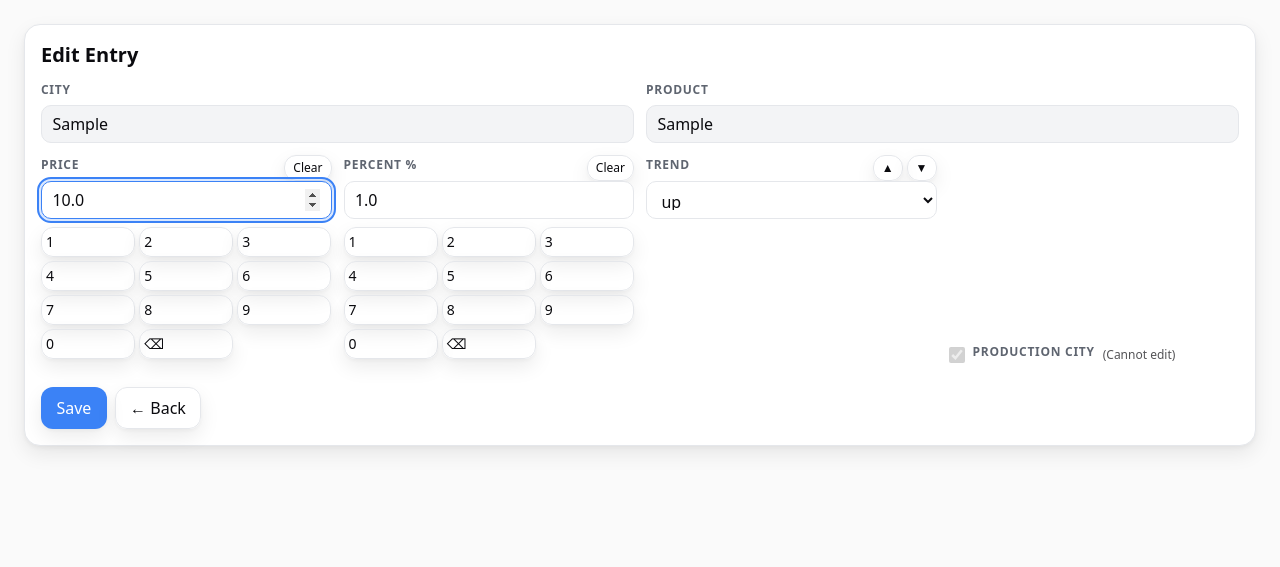
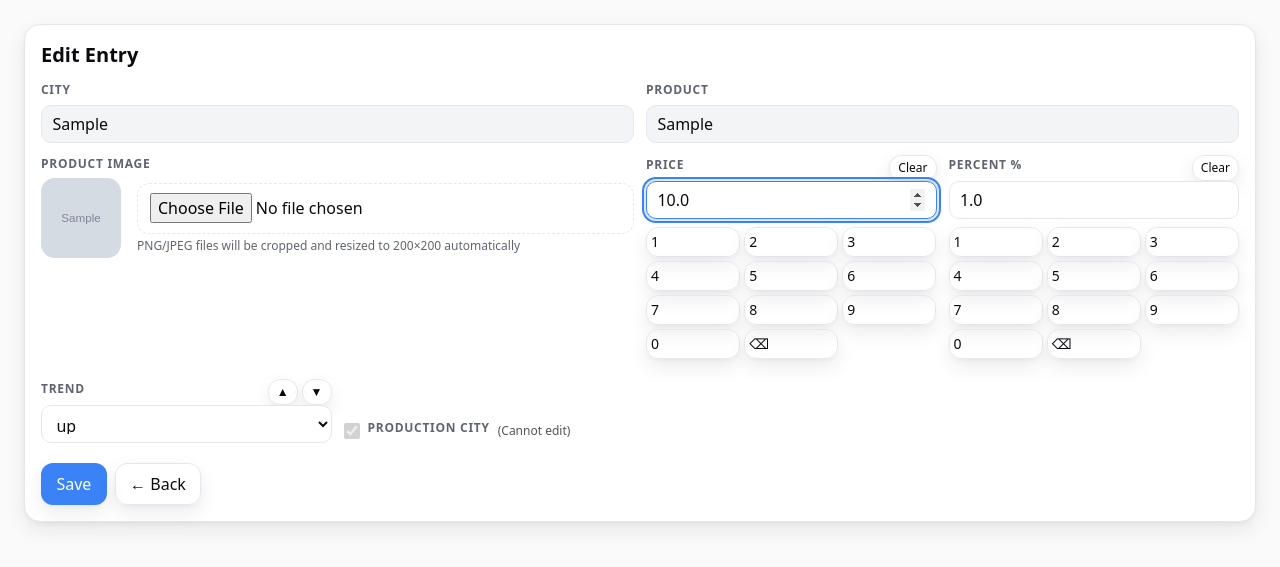
Before and after one commit to R1index/TradeResonance, a Flask app: page /entries/1/edit?lang=en in a window 1280 px wide. Shown: the part 67-634 px from the top of the page. Run offline with Flask 3, Linux system fonts and the light colour scheme; tables that the repository leaves empty hold one stand-in row (values such as "Sample post"); grey boxes marked "Sample" are stand-in pictures; some libraries are stand-ins or nearby versions.

Commit message:
Add product images with upload and autocomplete previews

```diff
--- a/requirements.txt
+++ b/requirements.txt
@@ -3,3 +3,4 @@ SQLAlchemy==2.0.35
 psycopg[binary]==3.2.12
 Flask-SQLAlchemy==3.1.1
 gunicorn==23.0.0
+Pillow==10.4.0
--- a/static/tw-app.css
+++ b/static/tw-app.css
@@ -639,6 +639,97 @@ details[open] > summary {
   outline-offset: 2px;
 }
 
+.product-thumb {
+  width: 2.75rem;
+  height: 2.75rem;
+  border-radius: var(--radius-md);
+  background-color: var(--hover);
+  color: var(--muted);
+  display: inline-flex;
+  align-items: center;
+  justify-content: center;
+  overflow: hidden;
+  flex-shrink: 0;
+}
+
+.product-thumb--large {
+  width: 5rem;
+  height: 5rem;
+  border-radius: var(--radius-lg);
+  font-size: 2rem;
+}
+
+.product-thumb--table {
+  width: 2.5rem;
+  height: 2.5rem;
+}
+
+.product-thumb--suggestion {
+  width: 2rem;
+  height: 2rem;
+  border-radius: var(--radius-sm);
+  font-size: 1.1rem;
+}
+
+.product-thumb img {
+  width: 100%;
+  height: 100%;
+  object-fit: cover;
+  display: block;
+}
+
+.product-suggestion-panel {
+  position: absolute;
+  background-color: var(--bg-soft);
+  border: 1px solid var(--border);
+  border-radius: var(--radius-md);
+  box-shadow: var(--shadow);
+  max-height: 16rem;
+  overflow-y: auto;
+  padding: 0.25rem 0;
+  z-index: 60;
+}
+
+.product-suggestion-item {
+  display: flex;
+  align-items: center;
+  gap: 0.75rem;
+  padding: 0.4rem 0.75rem;
+  width: 100%;
+  background: transparent;
+  border: none;
+  cursor: pointer;
+  text-align: left;
+  color: inherit;
+  font-size: 0.95rem;
+}
+
+.product-suggestion-item:hover,
+.product-suggestion-item:focus {
+  background-color: var(--hover);
+  outline: none;
+}
+
+.product-suggestion-name {
+  flex: 1;
+}
+
+.input-file {
+  width: 100%;
+  padding: 0.6rem 0.75rem;
+  border: 1px dashed var(--border);
+  border-radius: var(--radius-md);
+  background-color: var(--bg-soft);
+  color: inherit;
+  transition: var(--transition);
+}
+
+.input-file:focus {
+  outline: none;
+  border-color: var(--brand);
+  box-shadow: var(--focus-ring);
+}
+
 /* === DARK THEME FIXES === */
 
 /* Inform the browser that dark color-scheme is supported */
--- a/static/tw-app.js
+++ b/static/tw-app.js
@@ -222,12 +222,149 @@ const ToastManager = {
   }
 };
 
+const ProductAutocomplete = {
+  data: [],
+  panels: new Map(),
+
+  init() {
+    const script = document.getElementById('product-suggestions-data');
+    if (!script) return;
+
+    try {
+      this.data = JSON.parse(script.textContent) || [];
+    } catch (error) {
+      console.warn('Failed to parse product suggestions:', error);
+      return;
+    }
+
+    if (!this.data.length) return;
+
+    const inputs = Array.from(document.querySelectorAll('[data-product-autocomplete]'));
+    if (!inputs.length) return;
+
+    inputs.forEach((input) => this.attach(input));
+
+    window.addEventListener('resize', () => this.repositionAll());
+    window.addEventListener('scroll', () => this.repositionAll(), true);
+    document.addEventListener('click', (event) => {
+      this.panels.forEach((panel, input) => {
+        if (event.target === input || panel.contains(event.target)) return;
+        panel.classList.add('hidden');
+      });
+    });
+  },
+
+  attach(input) {
+    const panel = document.createElement('div');
+    panel.className = 'product-suggestion-panel hidden';
+    panel.setAttribute('role', 'listbox');
+    document.body.appendChild(panel);
+    this.panels.set(input, panel);
+
+    const update = () => {
+      this.positionPanel(input, panel);
+      this.renderSuggestions(input, panel);
+    };
+
+    input.addEventListener('focus', () => {
+      update();
+      if (panel.dataset.items === 'true') panel.classList.remove('hidden');
+    });
+
+    input.addEventListener('input', () => {
+      update();
+      if (panel.dataset.items === 'true') panel.classList.remove('hidden');
+    });
+
+    input.addEventListener('keydown', (event) => {
+      if (event.key === 'Escape') {
+        panel.classList.add('hidden');
+      }
+    });
+
+    input.addEventListener('blur', () => {
+      setTimeout(() => panel.classList.add('hidden'), 120);
+    });
+
+    panel.addEventListener('mousedown', (event) => event.preventDefault());
+    panel.addEventListener('click', (event) => {
+      const target = event.target.closest('[data-value]');
+      if (!target) return;
+      input.value = target.dataset.value || '';
+      input.dispatchEvent(new Event('input', { bubbles: true }));
+      panel.classList.add('hidden');
+    });
+  },
+
+  repositionAll() {
+    this.panels.forEach((panel, input) => {
+      if (panel.classList.contains('hidden')) return;
+      this.positionPanel(input, panel);
+    });
+  },
+
+  positionPanel(input, panel) {
+    const rect = input.getBoundingClientRect();
+    panel.style.minWidth = `${rect.width}px`;
+    panel.style.width = `${rect.width}px`;
+    panel.style.left = `${window.scrollX + rect.left}px`;
+    panel.style.top = `${window.scrollY + rect.bottom + 4}px`;
+  },
+
+  renderSuggestions(input, panel) {
+    const query = (input.value || '').trim().toLowerCase();
+    const results = this.data
+      .filter((item) => !query || item.name.toLowerCase().includes(query))
+      .slice(0, 10);
+
+    panel.innerHTML = '';
+
+    if (!results.length) {
+      panel.dataset.items = 'false';
+      panel.classList.add('hidden');
+      return;
+    }
+
+    results.forEach((item) => {
+      const option = document.createElement('button');
+      option.type = 'button';
+      option.className = 'product-suggestion-item';
+      option.dataset.value = item.name;
+      option.setAttribute('role', 'option');
+
+      const thumb = document.createElement('div');
+      thumb.className = 'product-thumb product-thumb--suggestion';
+      if (item.image) {
+        const img = document.createElement('img');
+        img.src = item.image;
+        img.alt = item.name;
+        thumb.appendChild(img);
+      } else {
+        const fallback = document.createElement('span');
+        fallback.textContent = '📦';
+        thumb.appendChild(fallback);
+      }
+      option.appendChild(thumb);
+
+      const label = document.createElement('span');
+      label.className = 'product-suggestion-name';
+      label.textContent = item.name;
+      option.appendChild(label);
+
+      panel.appendChild(option);
+    });
+
+    panel.dataset.items = 'true';
+  },
+};
+
 // Инициализация приложения
 document.addEventListener('DOMContentLoaded', () => {
   ThemeManager.init();
   MobileMenu.init();
   ClockManager.init();
   ToastManager.init();
+  ProductAutocomplete.init();
 });
 
 // Очистка при размонтировании (если нужно)
--- a/templates/base.html
+++ b/templates/base.html
@@ -98,6 +98,9 @@
       {% block content %}{% endblock %}
     </main>
 
+    {% if product_suggestions is defined %}
+    <script id="product-suggestions-data" type="application/json">{{ product_suggestions | tojson }}</script>
+    {% endif %}
     <script src="{{ url_for('static', filename='tw-app.js') }}"></script>
   </body>
 </html>
--- a/templates/entry_form.html
+++ b/templates/entry_form.html
@@ -3,7 +3,7 @@
 <section class="card p-4">
   <h1 class="text-xl font-semibold mb-3">{{ title }}</h1>
 
-  <form method="post" class="grid grid-cols-1 md:grid-cols-4 gap-3" id="entryForm">
+  <form method="post" enctype="multipart/form-data" class="grid grid-cols-1 md:grid-cols-4 gap-3" id="entryForm">
     <input type="hidden" name="next" value="{{ next_url or request.referrer }}">
 
     {# скрытый _action убран — действие выбирается кнопками ниже #}
@@ -54,6 +54,7 @@
           class="input"
           list="productsList"
           autocomplete="off" spellcheck="false"
+          data-product-autocomplete
           value="{{ request.form.get('product','') }}"
           required>
         <datalist id="productsList">
@@ -61,6 +62,26 @@
         </datalist>
       {% endif %}
     </div>
+
+    {% if e %}
+    <!-- Изображение товара -->
+    <div class="md:col-span-2">
+      <label class="label">{{ t('product_image') }}</label>
+      <div class="flex flex-wrap items-center gap-4">
+        <div class="product-thumb product-thumb--large">
+          {% if e.image_path %}
+            <img src="{{ url_for('static', filename=e.image_path) }}" alt="{{ e.product }}">
+          {% else %}
+            <span>📦</span>
+          {% endif %}
+        </div>
+        <div class="flex-1 min-w-[12rem] space-y-1">
+          <input type="file" name="image" accept="image/*" class="input-file">
+          <p class="text-xs text-[var(--muted)]">{{ t('product_image_hint') }}</p>
+        </div>
+      </div>
+    </div>
+    {% endif %}
 
     <!-- Цена + Очистить + Цифровая клавиатура -->
     <div>
--- a/traderesonance/localization.py
+++ b/traderesonance/localization.py
@@ -30,6 +30,8 @@ STRINGS: Dict[str, Dict[str, str]] = {
         "down": "down",
         "city": "City",
         "product": "Product",
+        "product_image": "Product image",
+        "product_image_hint": "PNG/JPEG files will be cropped and resized to 200×200 automatically",
         "is_prod_city": "Production city",
         "yes": "Yes",
         "no": "No",
@@ -74,6 +76,7 @@ STRINGS: Dict[str, Dict[str, str]] = {
         "cannot_edit": "Cannot edit",
         "saving": "Saving...",
         "submitting": "Submitting...",
+        "invalid_image": "Could not process image. Please upload a valid PNG or JPEG file.",
     },
     "ru": {
         "app_title": "Трейд Хелпер",
@@ -99,6 +102,8 @@ STRINGS: Dict[str, Dict[str, str]] = {
         "down": "падение",
         "city": "Город",
         "product": "Товар",
+        "product_image": "Изображение товара",
+        "product_image_hint": "PNG/JPEG автоматически обрезаются и масштабируются до 200×200",
         "is_prod_city": "Производственный город",
         "yes": "Да",
         "no": "Нет",
@@ -143,6 +148,7 @@ STRINGS: Dict[str, Dict[str, str]] = {
         "cannot_edit": "Нельзя изменить",
         "saving": "Сохранение...",
         "submitting": "Отправка...",
+        "invalid_image": "Не удалось обработать изображение. Загрузите корректный файл PNG или JPEG.",
     },
 }
 
--- a/traderesonance/models.py
+++ b/traderesonance/models.py
@@ -21,6 +21,7 @@ class Entry(db.Model):
     trend = db.Column(db.String(10), nullable=False)
     percent = db.Column(db.Float, nullable=False, default=0.0)
     is_production_city = db.Column(db.Boolean, nullable=False, default=False)
+    image_path = db.Column(db.String(255))
 
     def updated_or_created(self) -> Optional[datetime]:
         return self.updated_at or self.created_at
--- a/traderesonance/routes/core.py
+++ b/traderesonance/routes/core.py
@@ -4,7 +4,9 @@ from __future__ import annotations
 import csv
 import io
 from datetime import datetime
+from pathlib import Path
 from typing import Dict, List, Optional, Set
+from uuid import uuid4
 
 import sqlalchemy as sa
 from flask import (
@@ -16,6 +18,7 @@ from flask import (
     request,
     url_for,
 )
+from PIL import Image, ImageOps, UnidentifiedImageError
 from sqlalchemy import func
 
 from ..extensions import db
@@ -26,6 +29,8 @@ from ..services.entries import (
     cached_list,
     dedupe_entries,
     latest_entries_subquery,
+    invalidate_product_image_cache,
+    product_image_map,
     record_snapshot,
 )
 from ..utils import parse_bool, safe_next
@@ -54,6 +59,9 @@ def register(app) -> None:
 # Helper functions
 # ---------------------------------------------------------------------------
 
+UPLOAD_SUBDIR = "uploads"
+TARGET_IMAGE_SIZE = (200, 200)
+
 def _redirect_to_edit(
     entry_id: int,
     lang: str,
@@ -73,6 +81,63 @@ def _redirect_to_edit(
     if trend not in (None, ""):
         params["trend"] = trend
     return redirect(url_for("edit_entry", **params))
+
+
+def _save_entry_image(file_storage) -> str:
+    file_storage.stream.seek(0)
+    try:
+        with Image.open(file_storage.stream) as img:
+            processed = ImageOps.fit(
+                img.convert("RGBA"),
+                TARGET_IMAGE_SIZE,
+                Image.LANCZOS,
+            )
+            upload_folder = Path(current_app.static_folder) / UPLOAD_SUBDIR
+            upload_folder.mkdir(parents=True, exist_ok=True)
+            filename = f"{uuid4().hex}.png"
+            output_path = upload_folder / filename
+            processed.save(output_path, format="PNG")
+    except (UnidentifiedImageError, OSError):
+        raise ValueError("invalid_image") from None
+    finally:
+        file_storage.stream.seek(0)
+
+    return f"{UPLOAD_SUBDIR}/{filename}"
+
+
+def _delete_image_file(relative_path: Optional[str]) -> None:
+    if not relative_path:
+        return
+
+    static_root = Path(current_app.static_folder)
+    target_path = static_root / relative_path
+    try:
+        target_path.relative_to(static_root)
+    except ValueError:
+        return
+
+    if target_path.exists():
+        try:
+            target_path.unlink()
+        except OSError:
+            current_app.logger.warning("Failed to remove image %s", target_path)
+
+
+def _build_product_suggestions(products: List[str]) -> List[Dict[str, Optional[str]]]:
+    if not products:
+        return []
+
+    image_map = product_image_map()
+    suggestions: List[Dict[str, Optional[str]]] = []
+    for name in products:
+        image_path = image_map.get(name)
+        suggestions.append(
+            {
+                "name": name,
+                "image": url_for("static", filename=image_path) if image_path else None,
+            }
+        )
+    return suggestions
 
 
 # ---------------------------------------------------------------------------
@@ -144,6 +209,7 @@ def index():  # noqa: C901 - the view is complex but mirrored from legacy code
             "products",
             lambda: [p for (p,) in db.session.query(Entry.product).distinct().order_by(Entry.product.asc()).all()],
         )
+        product_suggestions = _build_product_suggestions(products_list)
 
         total_entries = pagination.total
         total_cities = len(cities_list)
@@ -157,6 +223,7 @@ def index():  # noqa: C901 - the view is complex but mirrored from legacy code
             per_page=per_page,
             cities_list=cities_list,
             products_list=products_list,
+            product_suggestions=product_suggestions,
             q_city=q_city,
             q_product=q_product,
             q_trend=q_trend,
@@ -289,6 +356,7 @@ def index():  # noqa: C901 - the view is complex but mirrored from legacy code
             "cities_latest",
             lambda: [c for (c,) in db.session.query(latest.c.city).distinct().order_by(latest.c.city.asc()).all()],
         )
+        product_suggestions = _build_product_suggestions(products_list)
 
         query = (
             db.session.query(
@@ -301,6 +369,7 @@ def index():  # noqa: C901 - the view is complex but mirrored from legacy code
                 latest.c.updated_at,
                 latest.c.created_at,
                 latest.c.is_production_city,
+                latest.c.image_path,
             )
             .select_from(latest)
         )
@@ -333,6 +402,7 @@ def index():  # noqa: C901 - the view is complex but mirrored from legacy code
                 page_numbers=[],
                 lang=lang,
                 per_page=per_page,
+                product_suggestions=product_suggestions,
             )
 
         from collections import defaultdict
@@ -413,6 +483,7 @@ def index():  # noqa: C901 - the view is complex but mirrored from legacy code
                             "sell_updated_iso": to_iso_utc(sell_dt),
                             "buy_updated_dt": buy_dt,
                             "sell_updated_dt": sell_dt,
+                            "image_path": buy_entry.image_path or sell_entry.image_path,
                         }
                     )
 
@@ -503,6 +574,7 @@ def index():  # noqa: C901 - the view is complex but mirrored from legacy code
             page_numbers=page_numbers,
             lang=lang,
             per_page=per_page,
+            product_suggestions=product_suggestions,
         )
 
     return redirect(url_for("index", tab="prices", lang=lang))
@@ -518,6 +590,7 @@ def new_entry():
         "products",
         lambda: [p for (p,) in db.session.query(Entry.product).distinct().order_by(Entry.product.asc()).all()],
     )
+    product_suggestions = _build_product_suggestions(products_list)
 
     if request.method == "POST":
         action = (request.form.get("_action") or "submit_request").strip()
@@ -608,6 +681,7 @@ def new_entry():
         title=translate("new_entry"),
         cities_list=cities_list,
         products_list=products_list,
+        product_suggestions=product_suggestions,
         pending=pending,
         next_url=request.args.get("next"),
     )
@@ -618,6 +692,22 @@ def edit_entry(entry_id: int):
     entry = Entry.query.get_or_404(entry_id)
 
     if request.method == "POST":
+        next_param = request.form.get("next")
+        image_file = request.files.get("image")
+        new_image_path: Optional[str] = None
+        if image_file and image_file.filename:
+            try:
+                new_image_path = _save_entry_image(image_file)
+            except ValueError:
+                flash(translate("invalid_image"))
+                redirect_args = {"entry_id": entry.id, "lang": lang}
+                safe_next_value = safe_next(next_param)
+                if safe_next_value:
+                    redirect_args["next"] = safe_next_value
+                return redirect(url_for("edit_entry", **redirect_args))
+
+        previous_image_path = entry.image_path
+        invalidate_cache = False
         try:
             entry.price = float(request.form.get("price", entry.price))
         except Exception:
@@ -630,12 +720,26 @@ def edit_entry(entry_id: int):
         entry.is_production_city = parse_bool(
             request.form.get("is_production_city", entry.is_production_city)
         )
+        if new_image_path:
+            entry.image_path = new_image_path
+            invalidate_cache = True
         db.session.flush()
         record_snapshot(entry)
         db.session.commit()
         flash(translate("updated"))
         dedupe_entries()
-        next_url = request.form.get("next") or url_for("index", lang=lang)
+        if new_image_path and previous_image_path and previous_image_path != new_image_path:
+            still_used = (
+                db.session.query(Entry.id)
+                .filter(Entry.image_path == previous_image_path)
+                .first()
+            )
+            if not still_used:
+                _delete_image_file(previous_image_path)
+                invalidate_cache = True
+        if invalidate_cache:
+            invalidate_product_image_cache()
+        next_url = next_param or url_for("index", lang=lang)
         return redirect(next_url)
 
     overrides = {
@@ -653,6 +757,7 @@ def edit_entry(entry_id: int):
         lambda: [p for (p,) in db.session.query(Entry.product).distinct().order_by(Entry.product.asc()).all()],
     )
     next_url = safe_next(request.args.get("next")) or safe_next(request.referrer)
+    product_suggestions = _build_product_suggestions(products_list)
 
     return render_template(
         "entry_form.html",
@@ -662,6 +767,7 @@ def edit_entry(entry_id: int):
         products_list=products_list,
         next_url=next_url,
         overrides=overrides,
+        product_suggestions=product_suggestions,
     )
 
 
```
Also changed, not shown: templates/prices.html (+13 -2 lines), templates/routes.html (+11 -2 lines), traderesonance/services/entries.py (+60 -1 lines).
